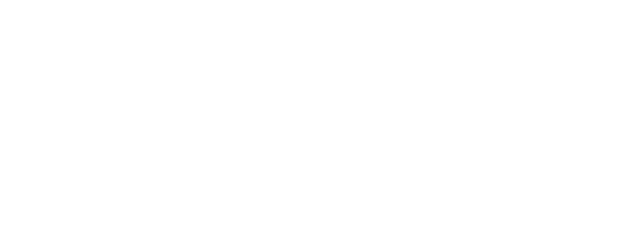
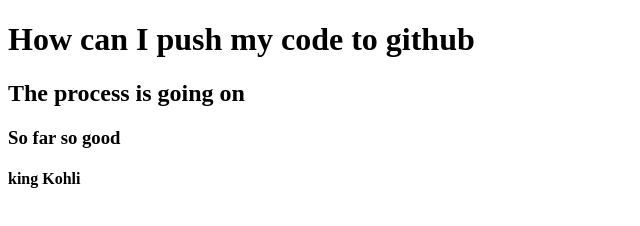
Before and after one commit to JahidApu7/my-third-repo, a plain HTML site: page index.html in a window 1280 px wide. Shown: the whole page, without its empty margins (0-640 px from the left). Drawn offline with Linux system fonts and the light colour scheme.

Commit message:
readding

```diff
--- a/index.html
+++ b/index.html
@@ -7,6 +7,9 @@
     <title>my third repo</title>
 </head>
 <body>
-
+  <h1>How can I push my code to github</h1>
+  <h2>The process is going on</h2>
+  <h3>So far so good</h3>
+  <h4>king Kohli</h4>
 </body>
 </html>
```
